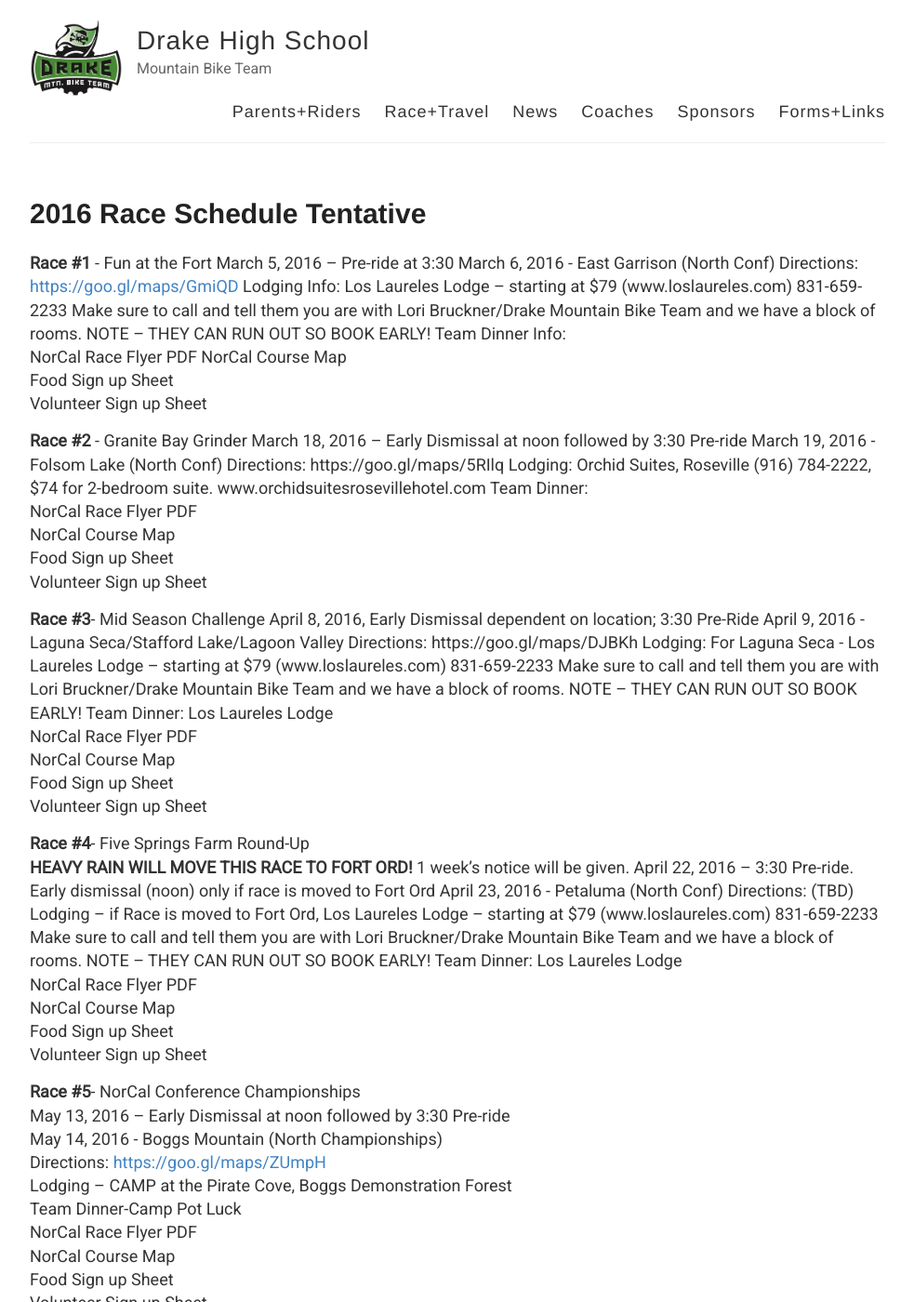
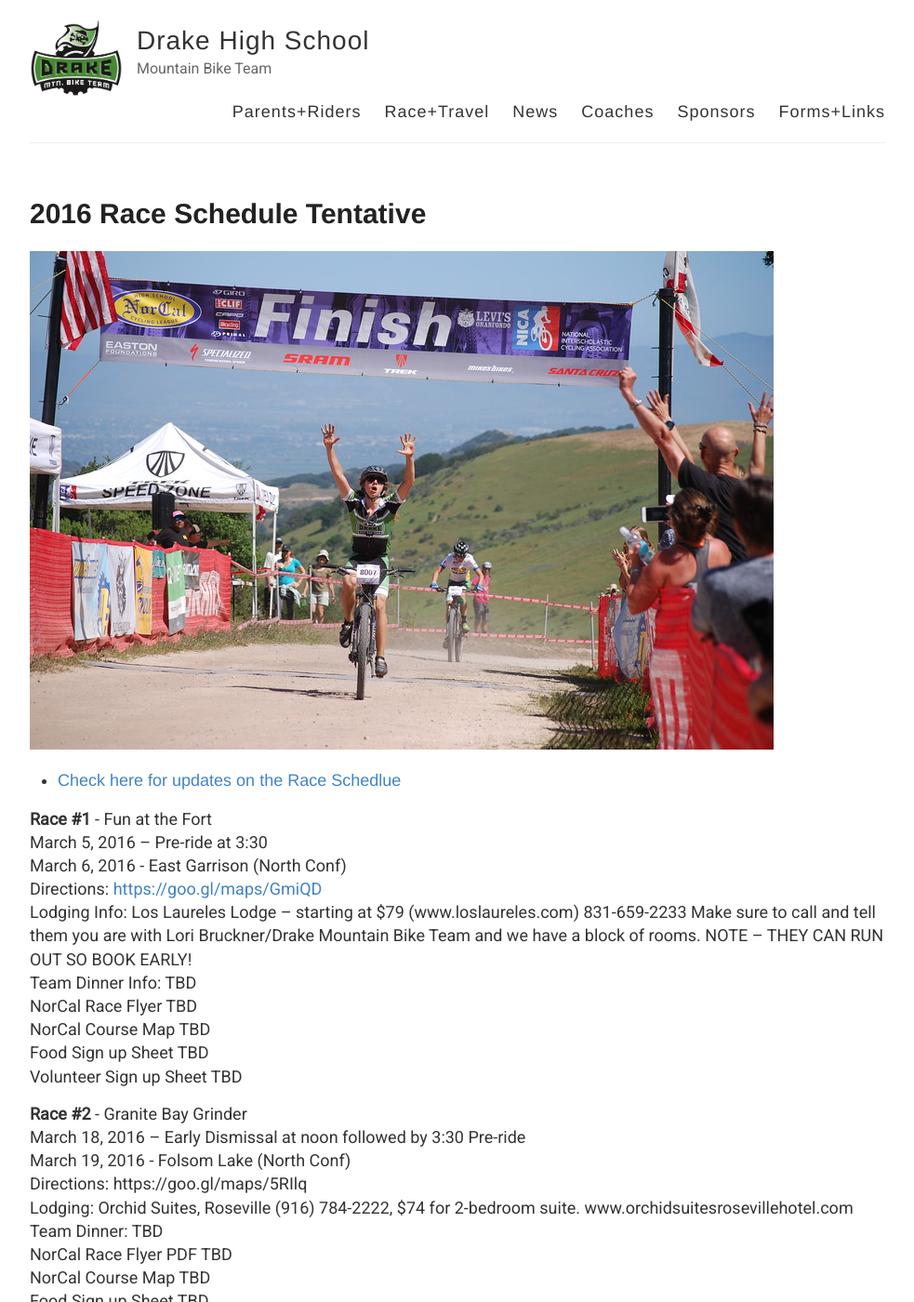
Before and after one commit to pwerba/drakeMTB, a Jekyll site: the page built from schedule.md, in a window 1280 px wide and 1400 px high. Shown: the whole window at 93% size, without its empty margins (148-1131 px from the left). Built offline with Jekyll 4.4.1, drawn with Linux system fonts in a browser that asks for light colours; Markdown is read by kramdown in place of the engine named in the settings; some of the changed text lies outside the part shown.

Commit message:
more updates

```diff
--- a/_config.yml
+++ b/_config.yml
@@ -19,17 +19,17 @@
 footer-links:
   dribbble:
   email:
-  facebook: https://www.facebook.com/drakemtb
+  facebook: drakemtb
   flickr:
   github:
   instagram:
   linkedin:
   pinterest:
   rss: # just type anything here for a working RSS icon, make sure you set the "url" above!
-  twitter: DrakeHS
+  twitter: ##DrakeHS
   stackoverflow: # your stackoverflow profile, e.g. "users/50476/bart-kiers"
-  youtube: drakemtb# channel/<your_long_string> or user/<user-name>
-  googleplus: drakemtb# anything in your profile username that comes after plus.google.com/
+  youtube: channel/UCi7asGCak6JuhG6BLkunIng# channel/<your_long_string> or user/<user-name>
+  googleplus: group/drakemtb
 
 
 # Enter your Disqus shortname (not your username) to enable commenting on posts
--- a/links.md
+++ b/links.md
@@ -1,23 +1,52 @@
 ---
 layout: page
-title: Links
+title: Forms and Links Web page
 permalink: /links/
 ---
 
 ![link image](../images/chain.png)
 
-###Here are some useful links.
+###Get Started with Drake MTB
 
-2015/16 Online Registraiton Forms <http://www.drakemtb.org/join-the-team/>
+<!--NOTE many of these links are found on the Riders Page-->
+* <a href="http://goo.gl/forms/6QBGiaPkpi">Student Registration Form </a>
 
-Drake MTB Facebook: <http://www.facebook.com/drakemtb>
+* <a href="{{ site.baseurl }}/resources/Drake_MTB_Parent_Waiver.pdf">Drake Waiver and Agreement to Participate Form</a>
 
-Drake MTB Google Group: <http://groups.google.com/group/drakemtb?hl=en>
+* <a href="{{ site.baseurl }}/resources/Drake_MTB_Parent_Waiver.pdf">Feild Trip Form</a>
 
-Drake HS Main Website: <http://www.tamdistrict.org/drake>
+* <a href="http://groups.google.com/group/drakemtb?hl=en">Join our team EMAIL list, send a request to join</a>
 
-NorCal High School MTB League: <http://www.norcalmtb.org/>
+* <a href="{{ site.baseurl }}/scholarship">Scholarship Form Download</a>
 
-NICA: <http://www.nationalmtb.org/>
+* <a href="http://google.com">Kit Order Link **COMING SOON!**</a>
 
-NICA Pitzone Login: <https://pitzone.nationalmtb.org/users/sign_in>
+* <a href="{{ site.baseurl }}/resources/2016_Parent_Rider_Handbook.pdf">Parent Rider Handbook Download</a>
+
+* <a href="{{ site.baseurl }}/faqs">FAQs</a>
+
+* <a href="{{ site.baseurl }}/resources/2016_Parent_Rider_Handbook.pdf">Race Packing List Download</a>
+
+* <a href="http://google.com">Race Food Sign up sheet **COMING SOON! Feb 2016**</a>
+
+* <a href="http://google.com">Race Volunteer Sign up Sheet **COMING SOON! Feb 2016**</a>
+
+* <a href="http://cbmv.smugmug.com/ForDrakeMTB/Drake-MTB-Granite-Bay-2015/n-3Jv6h7/">Team Photos **More COMING SOON!**</a>
+
+* <a href="https://www.youtube.com/watch?v=SWuME3JoPTw">Team Videos **More COMING SOON!**</a>
+
+****
+
+####NorCal and NICA Information
+
+* <a href="https://pitzone.nationalmtb.org/users/sign_in">NorCal League Mountain Bike Race Registration Login</a>
+
+* <a href="http://www.nationalmtb.org/wp-content/uploads/NICA-Rulebook.pdf">The NICA Rule Book is located</a>
+
+* <a href="http://www.nationalmtb.org/nica-coaches-resources/">Coaches Resources NICA</a>
+
+* <a href="http://www.norcalmtb.org/">The NorCal High School Cycling League website</a>
+
+* <a href="http://www.nationalmtb.org/wp-content/uploads/Equipment-Checklist_Athletes-1.19.11.pdf">NICA Race Day Preparation Information</a>
+
+* <a href="http://www.norcalmtb.org/events/camps/">Mountain Bike Clinic and Camps information</a>
--- a/schedule.md
+++ b/schedule.md
@@ -4,69 +4,67 @@
 permalink: /schedule/
 ---
 
-**Race #1** - Fun at the Fort
-March 5, 2016 – Pre-ride at 3:30
-March 6, 2016 - East Garrison (North Conf)
-Directions: <https://goo.gl/maps/GmiQD>
-Lodging Info: Los Laureles Lodge – starting at $79 (www.loslaureles.com) 831-659-2233 Make sure to call and tell them you are with Lori Bruckner/Drake Mountain Bike Team and we have a block of rooms.  NOTE – THEY CAN RUN OUT SO BOOK EARLY!
-Team Dinner Info:
-NorCal Race Flyer PDF
-NorCal Course Map
-Food Sign up Sheet
-Volunteer Sign up Sheet
+![finishline pic](../images/ftw.jpg)
 
-**Race #2** - Granite Bay Grinder
-March 18, 2016 – Early Dismissal at noon followed by 3:30 Pre-ride
-March 19, 2016 - Folsom Lake (North Conf)
-Directions: https://goo.gl/maps/5RIlq
-Lodging: Orchid Suites, Roseville (916) 784-2222, $74 for 2-bedroom suite. www.orchidsuitesrosevillehotel.com
-Team Dinner:
-NorCal Race Flyer PDF
-NorCal Course Map
-Food Sign up Sheet
-Volunteer Sign up Sheet
+* <a href="http://www.norcalmtb.org/">Check here for updates on the Race Schedlue</a>
 
-**Race #3**- Mid Season Challenge
-April 8, 2016, Early Dismissal dependent on location; 3:30 Pre-Ride
-April 9, 2016 - Laguna Seca/Stafford Lake/Lagoon Valley
-Directions: https://goo.gl/maps/DJBKh
-Lodging: For Laguna Seca - Los Laureles Lodge – starting at $79 (www.loslaureles.com) 831-659-2233 Make sure to call and tell them you are with Lori Bruckner/Drake Mountain Bike Team and we have a block of rooms.  NOTE – THEY CAN RUN OUT SO BOOK EARLY!
-Team Dinner: Los Laureles Lodge
-NorCal Race Flyer PDF
-NorCal Course Map
-Food Sign up Sheet
-Volunteer Sign up Sheet
+**Race #1** - Fun at the Fort<br>
+March 5, 2016 – Pre-ride at 3:30<br>
+March 6, 2016 - East Garrison (North Conf)<br>
+Directions: <https://goo.gl/maps/GmiQD><br>
+Lodging Info: Los Laureles Lodge – starting at $79 (www.loslaureles.com) 831-659-2233 Make sure to call and tell them you are with Lori Bruckner/Drake Mountain Bike Team and we have a block of rooms.  NOTE – THEY CAN RUN OUT SO BOOK EARLY!<br>
+Team Dinner Info: TBD<br>
+NorCal Race Flyer TBD <br>
+NorCal Course Map TBD<br>
+Food Sign up Sheet TBD<br>
+Volunteer Sign up Sheet TBD<br>
 
-**Race #4**-  Five Springs Farm Round-Up
-**HEAVY RAIN WILL MOVE THIS RACE TO FORT ORD!** 1 week's notice will be given.
-April 22, 2016 – 3:30 Pre-ride. Early dismissal (noon) only if race is moved to Fort Ord
-April 23, 2016 - Petaluma (North Conf)
-Directions: (TBD)
-Lodging – if Race is moved to Fort Ord, Los Laureles Lodge – starting at $79 (www.loslaureles.com) 831-659-2233 Make sure to call and tell them you are with Lori Bruckner/Drake Mountain Bike Team and we have a block of rooms.  NOTE – THEY CAN RUN OUT SO BOOK EARLY!
-Team Dinner: Los Laureles Lodge
-NorCal Race Flyer PDF
-NorCal Course Map
-Food Sign up Sheet
-Volunteer Sign up Sheet
+**Race #2** - Granite Bay Grinder <br>
+March 18, 2016 – Early Dismissal at noon followed by 3:30 Pre-ride<br>
+March 19, 2016 - Folsom Lake (North Conf)<br>
+Directions: https://goo.gl/maps/5RIlq<br>
+Lodging: Orchid Suites, Roseville (916) 784-2222, $74 for 2-bedroom suite. www.orchidsuitesrosevillehotel.com<br>
+Team Dinner: TBD<br>
+NorCal Race Flyer PDF TBD<br>
+NorCal Course Map TBD<br>
+Food Sign up Sheet TBD<br>
+Volunteer Sign up Sheet TBD<br>
 
-**Race #5**- NorCal Conference Championships
-May 13, 2016 – Early Dismissal at noon followed by 3:30 Pre-ride
-May 14, 2016 - Boggs Mountain (North Championships)
-Directions: <https://goo.gl/maps/ZUmpH>
-Lodging – CAMP at the Pirate Cove, Boggs Demonstration Forest
-Team Dinner-Camp Pot Luck
-NorCal Race Flyer PDF
-NorCal Course Map
-Food Sign up Sheet
-Volunteer Sign up Sheet
+**Race #3**- Mid Season Challenge <br>
+April 8, 2016, Early Dismissal dependent on location; 3:30 Pre-Ride<br>
+April 9, 2016 - Laguna Seca/Stafford Lake/Lagoon Valley<br>
+Directions: https://goo.gl/maps/DJBKh<br>
+Lodging: For Laguna Seca - Los Laureles Lodge – starting at $79 (www.loslaureles.com) 831-659-2233 Make sure to call and tell them you are with Lori Bruckner/Drake Mountain Bike Team and we have a block of rooms.  NOTE – THEY CAN RUN OUT SO BOOK EARLY!<br>
+Team Dinner: Los Laureles Lodge<br>
+NorCal Race Flyer PDF TBD<br>
+NorCal Course Map TBD<br>
+Food Sign up SheetTBD<br>
+Volunteer Sign up Sheet TBD<br>
 
-May 21-22: **State Championships Dirt Club**, Los Olivos
-May 21 – Pre-ride 1-5pm
-May 22 – Race Day
-Directions: https://goo.gl/maps/WUSz3
-Lodging
-Team Dinner
-NorCal Race Flyer PDF
-NorCal Course Map
-Food Sign up Sheet
-Volunteer Sign up Sheet
+**Race #4**-  Five Springs Farm Round-Up <br>
+**HEAVY RAIN WILL MOVE THIS RACE TO FORT ORD!** 1 week's notice will be given.<br>
+April 22, 2016 – 3:30 Pre-ride. Early dismissal (noon) only if race is moved to Fort Ord<br>
+April 23, 2016 - Petaluma (North Conf)<br>
+Directions: (TBD)<br>
+Lodging – if Race is moved to Fort Ord, Los Laureles Lodge – starting at $79 (www.loslaureles.com) 831-659-2233 Make sure to call and tell them you are with Lori Bruckner/Drake Mountain Bike Team and we have a block of rooms.  NOTE – THEY CAN RUN OUT SO BOOK EARLY!<br>
+Team Dinner: Los Laureles Lodge<br>
+NorCal Race Flyer PDF TBD<br>
+NorCal Course Map TBD<br>
+Food Sign up Sheet TBD<br>
+Volunteer Sign up Sheet TBD<br>
+
+**Race #5**- NorCal Conference Championships<br>
+May 13, 2016 – Early Dismissal at noon followed by 3:30 Pre-ride<br>
+May 14, 2016 - Boggs Mountain (North Championships)<br>
+(Boggs was recently destroyed by the Valley Fire. NICA is working on a back up venue, stay tuned.)
+
+May 21-22: **State Championships Dirt Club**, Los Olivos<br>
+May 21 – Pre-ride 1-5pm<br>
+May 22 – Race Day<br>
+Directions: https://goo.gl/maps/WUSz3<br>
+Lodging<br>
+Team Dinner <br>
+NorCal Race Flyer PDF <br>
+NorCal Course Map <br>
+Food Sign up Sheet<br>
+Volunteer Sign up Sheet <br>
```
Also changed, not shown: news.md (+1 -1 lines), riders.md (+9 -7 lines), images/ftw.jpg (added), images/hillclimb.jpg (added), images/parents-riders.jpg (added), images/reports.jpg (added).
